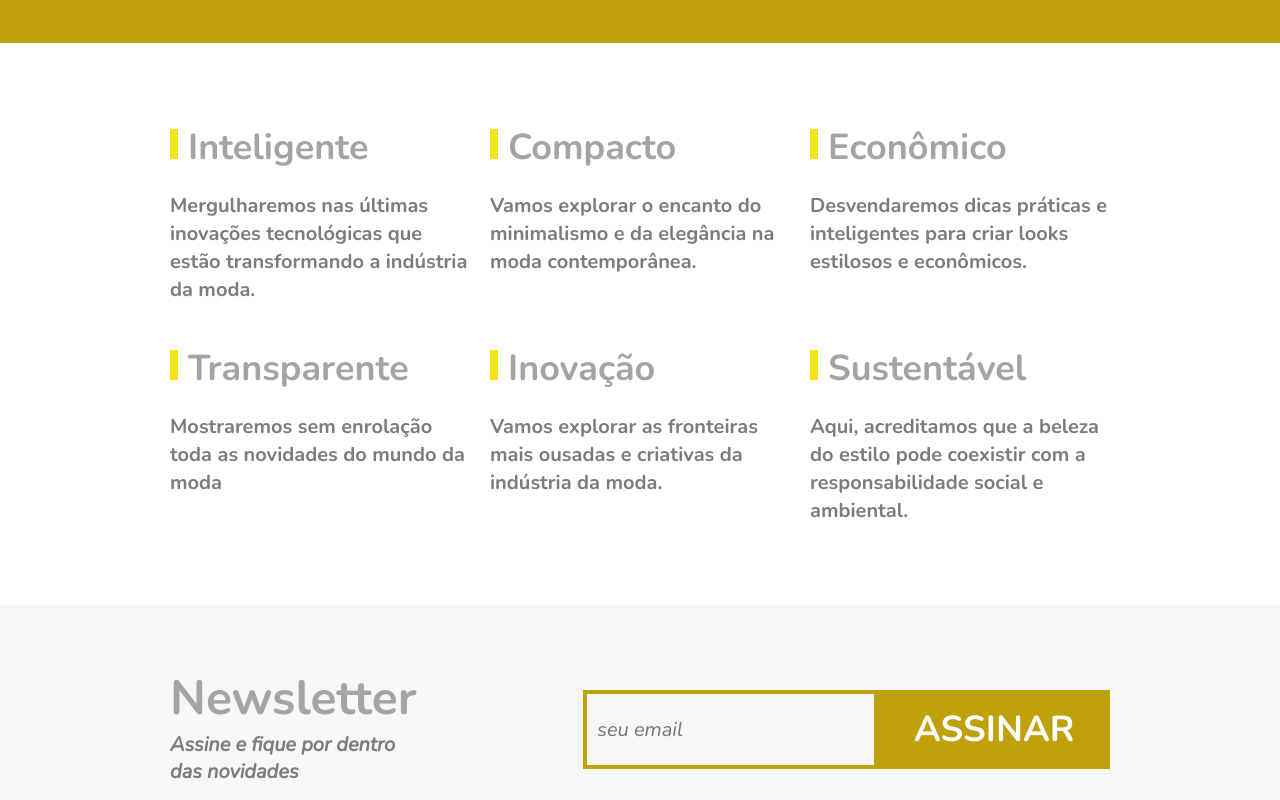
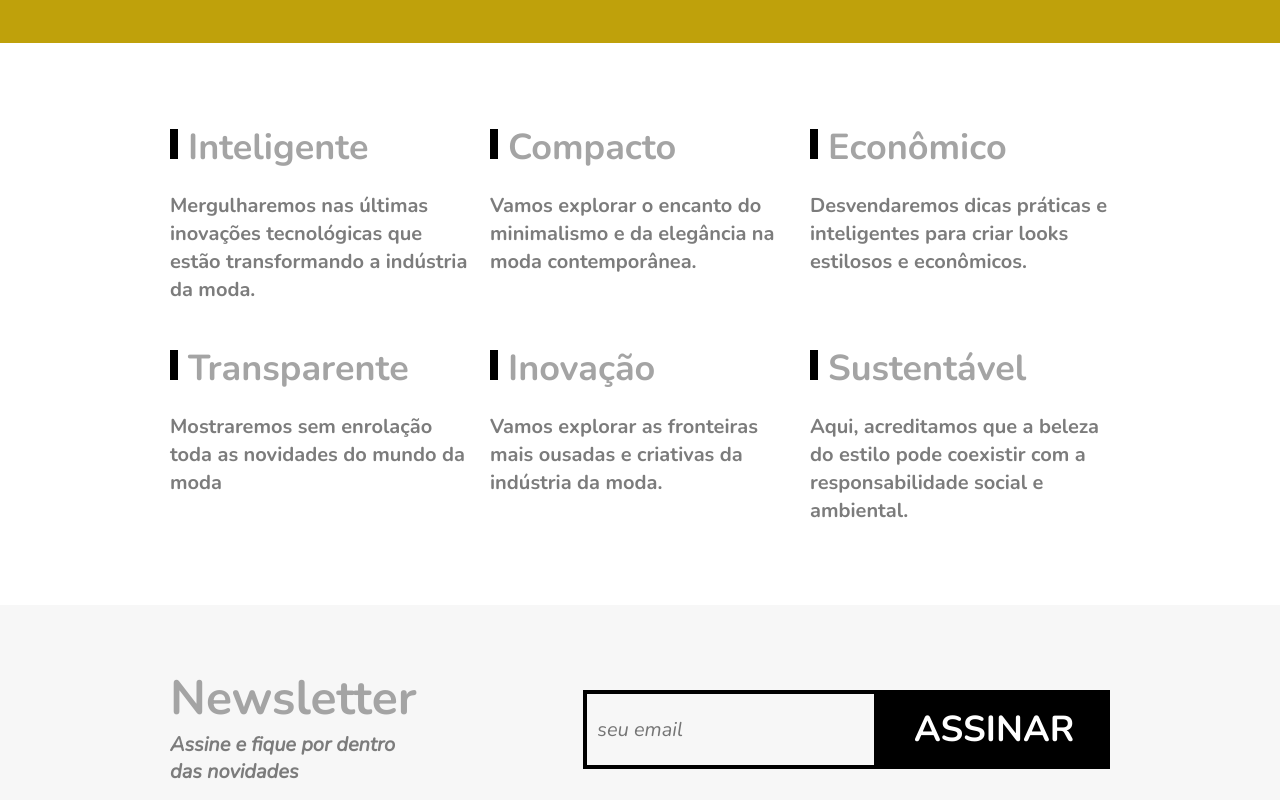
Before and after one commit to Arleisousa/Projeto-Blog, a plain HTML site: page index.html in a window 1280 px wide. Shown: the part 2580-3380 px from the top of the page. Drawn offline with nearby package versions, Linux system fonts and the light colour scheme.

Commit message:
projeto blog

```diff
--- a/style.css
+++ b/style.css
@@ -194,7 +194,7 @@ img {
 
  .preco-item {
    flex: 1;
-   border: 4px solid #F2E313;
+   border: 4px solid black;
    padding: 20px;
    margin: 10px;
  }
@@ -290,7 +290,7 @@ img {
    width: 8px;
    height: 30px;
    margin-right: 10px;
-   background: #F2E313;
+   background: black;
  }
 
  /*Newsletter*/
@@ -334,7 +334,7 @@ img {
    color: #7c7c7c;
    font-style: italic;
    font-family: 'Nunito';
-   border: 4px solid #BFA10B;
+   border: 4px solid black;
    background: transparent;
    padding: 10px;
    margin: 0px;
@@ -347,7 +347,7 @@ img {
    font-size: 2.25rem;
    font-weight: bold;
    text-transform: uppercase;
-   background: #BFA10B;
+   background: black;
    color: white;
    margin: 0px;
    cursor: pointer;
```
